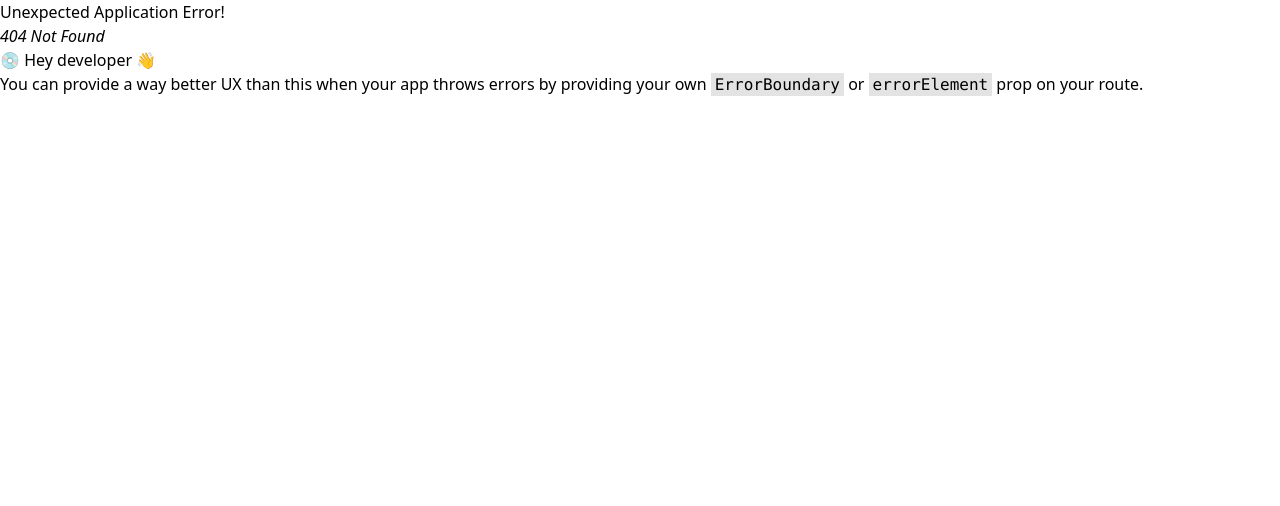
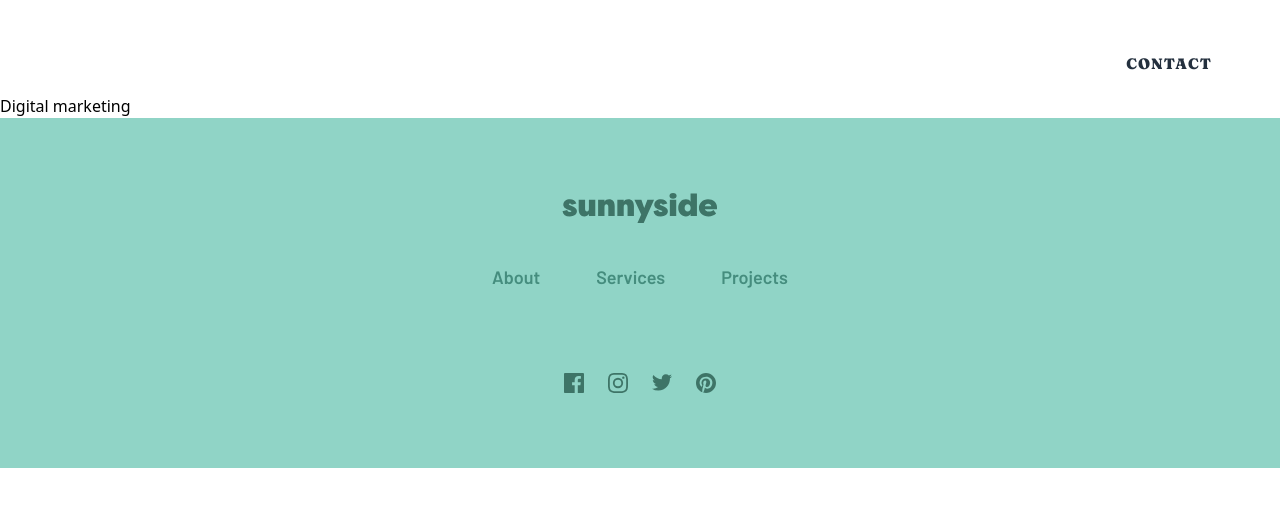
Before and after one commit to JakubM-I/agency-landing-page, a React (Vite) app: page /digital-marketing in a window 1280 px wide. Before the commit this address had no page. Shown: the top 506 px of the page. Built offline with nearby package versions, Linux system fonts and the light colour scheme.

Commit message:
Seting up digital marketing page component

```diff
--- a/src/components/GridSection/index.tsx
+++ b/src/components/GridSection/index.tsx
@@ -8,6 +8,7 @@ import photographyImg from "../../assets/desktop/image-photography.jpg"
 import photographyImgMobile from "../../assets/mobile/image-photography.jpg"
 import GridPicture from "../GridPicture"
 import GridTextCell from "../GridTextCell"
+import { NavLink } from "react-router"
 
 const GridSection: React.FC = () => {
     return (
@@ -45,7 +46,7 @@ const GridSection: React.FC = () => {
                     <div className="flex flex-col justify-center items-start gap-6 sx:gap-8 w-fit max-w-[445px]">
                         <h2 className="grid-title text-center text-grey-950">Stand out to the right audience</h2>
                         <p className="text-preset-10 text-left text-grey-550">Using a collaborative formula of designers, researchers, photographers, videographers, and copywriters, we’ll build and extend your brand in digital places. </p>
-                        <a href="#" className="relative text-preset-8 uppercase text-grey-950 text-left z-[2] inline-block grid-link grid-link--red">Learn more</a>
+                        <NavLink to="/digital-marketing" className="relative text-preset-8 uppercase text-grey-950 text-left z-[2] inline-block grid-link grid-link--red">Learn more</NavLink>
                     </div>
                 </GridTextCell>
 
--- /dev/null
+++ b/src/features/digital-marketing/index.tsx
@@ -0,0 +1,12 @@
+import { useLoaderData } from "react-router"
+
+const DigitalMarketing = () => {
+    const content = useLoaderData();
+
+    return (
+        <p>Digital marketing</p>
+    )
+
+}
+
+export default DigitalMarketing
--- a/src/features/routes/routes.tsx
+++ b/src/features/routes/routes.tsx
@@ -1,5 +1,6 @@
 
 import AboutPage from "../about";
+import DigitalMarketing from "../digital-marketing";
 import HomePage from "../homepage/index";
 import ProjectsPage from "../projects";
 import RootElement from "../Root/root";
@@ -40,6 +41,13 @@ export const routes = [
                 loader: () => {
                     return fetch("/content.json")
                 }
+            },
+            {
+                path: "digital-marketing",
+                element: <DigitalMarketing />,
+                loader: () => {
+                    return fetch("/content.json")
+                }
             }
         ]
     }
```
